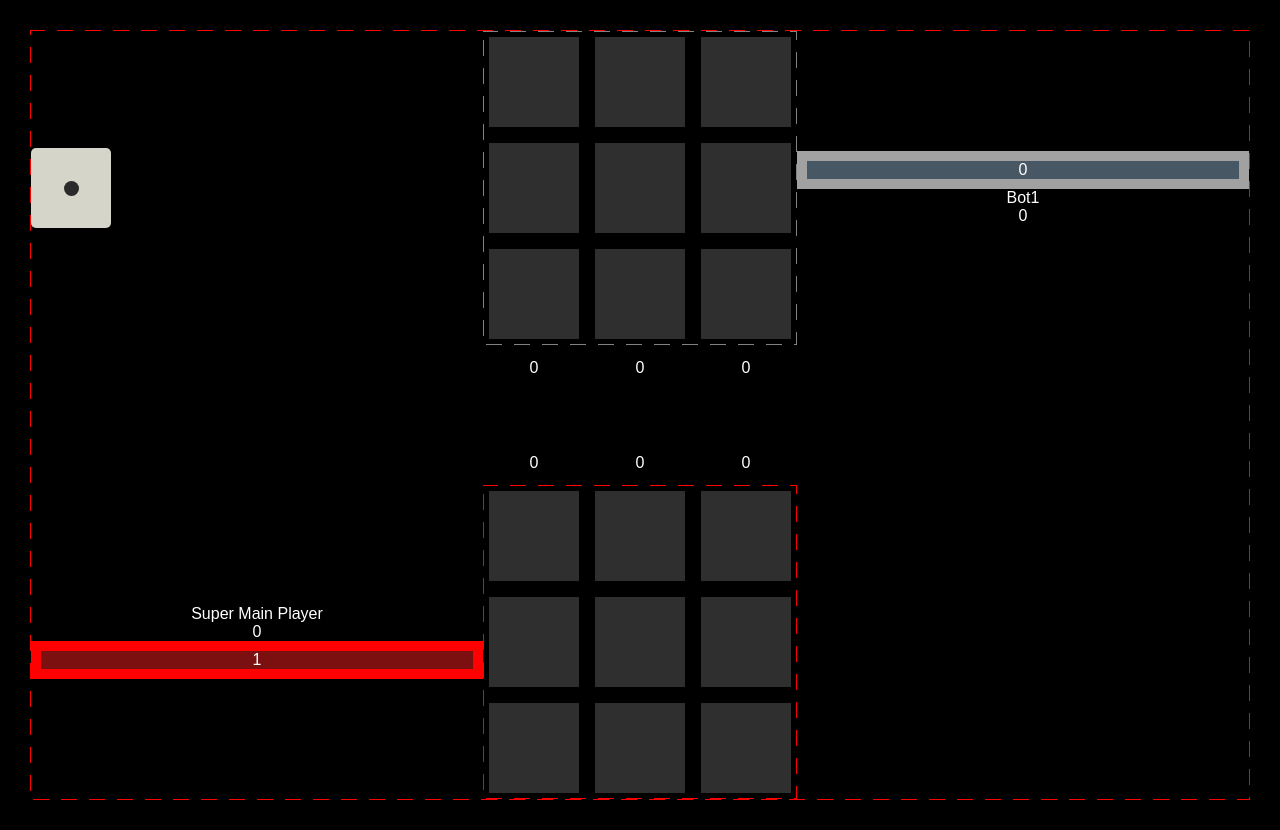
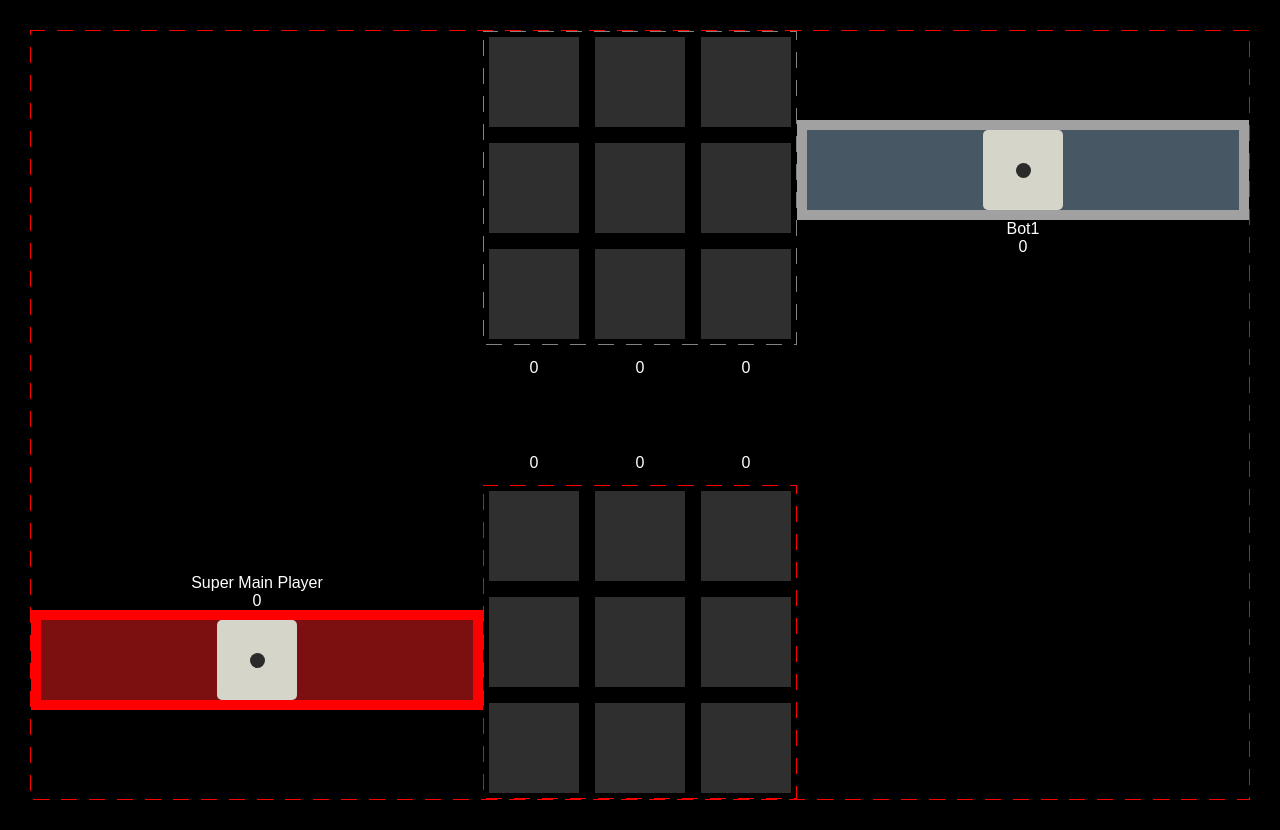
Before and after one commit to madanimatronic/knucklebones, a Next.js app: page / in a window 1280 px wide. Built offline with nearby package versions, Linux system fonts and the light colour scheme; a web font is replaced by a local one.

Commit message:
feat: implement Dice usage

```diff
--- a/src/components/Dice/index.tsx
+++ b/src/components/Dice/index.tsx
@@ -45,11 +45,13 @@ interface DiceProps {
   // От 1 до 6 вкл.
   value: number;
   className?: string;
+  debugMode?: boolean;
 }
 
 export const Dice: FC<DiceProps> = ({
   value,
   className: additionalClassName,
+  debugMode = false,
 }) => {
   if (value < 1 || value > 6) {
     console.error(
@@ -71,5 +73,9 @@ export const Dice: FC<DiceProps> = ({
       />,
     );
   }
-  return <div className={clsx(s.dice, additionalClassName)}>{dots}</div>;
+  return (
+    <div className={clsx(s.dice, additionalClassName)}>
+      {debugMode ? <p style={{ color: 'black' }}>{value}</p> : dots}
+    </div>
+  );
 };
--- a/src/components/PlayerField/PlayerField.module.scss
+++ b/src/components/PlayerField/PlayerField.module.scss
@@ -61,13 +61,12 @@
   top: calc(-1 * 0.75 * var(--square-size));
 }
 
-// Для тестов (TODO: заменить игральным кубиком и убрать)
-.testDouble {
-  color: rgb(212, 224, 42);
+.double {
+  background-color: rgb(212, 224, 42);
 }
-// Для тестов (TODO: заменить игральным кубиком и убрать)
-.testTriple {
-  color: rgb(30, 186, 224);
+
+.triple {
+  background-color: rgb(30, 186, 224);
 }
 
 // Класс для главного ирока. Выделяет его интерфейс
--- a/src/components/PlayerField/index.tsx
+++ b/src/components/PlayerField/index.tsx
@@ -1,6 +1,7 @@
 import clsx from 'clsx';
 import { nanoid } from 'nanoid';
 import { FC, MouseEvent } from 'react';
+import { Dice } from '../Dice';
 import s from './PlayerField.module.scss';
 
 interface PlayerFieldProps {
@@ -87,16 +88,13 @@ export const PlayerField: FC<PlayerFieldProps> = ({
           {column.map((value, squareIndex) =>
             value !== null ? (
               <div key={nanoid()} className={s.square}>
-                <p
+                <Dice
                   className={clsx({
-                    [s.testDouble]:
-                      fieldDuplications[colIndex][squareIndex] === 2,
-                    [s.testTriple]:
-                      fieldDuplications[colIndex][squareIndex] === 3,
+                    [s.double]: fieldDuplications[colIndex][squareIndex] === 2,
+                    [s.triple]: fieldDuplications[colIndex][squareIndex] === 3,
                   })}
-                >
-                  {value}
-                </p>
+                  value={value}
+                />
               </div>
             ) : (
               <div key={nanoid()} className={s.square}></div>
--- a/src/components/PlayerWidgets/index.tsx
+++ b/src/components/PlayerWidgets/index.tsx
@@ -1,5 +1,6 @@
 import clsx from 'clsx';
 import { FC } from 'react';
+import { Dice } from '../Dice';
 import s from './PlayerWidgets.module.scss';
 
 interface PlayerWidgetsProps {
@@ -31,7 +32,7 @@ export const PlayerWidgets: FC<PlayerWidgetsProps> = ({
         {playerPoints}
       </p>
       <div className={clsx(s.board, { [s.mainPlayer]: isMainPlayer })}>
-        {diceValue}
+        <Dice value={diceValue} />
       </div>
     </div>
   );
--- a/src/pages/index.tsx
+++ b/src/pages/index.tsx
@@ -1,4 +1,3 @@
-import { Dice } from '@/components/Dice';
 import { PlayerField } from '@/components/PlayerField';
 import { PlayerWidgets } from '@/components/PlayerWidgets';
 import { Seo } from '@/components/Seo';
@@ -15,6 +14,8 @@ import { useEffect, useMemo, useState } from 'react';
 // TODO: не забыть про подсчёт очков в колонках и увеличении очков
 // при комбинациях кубиков
 
+// TODO: пройти по всем файлам стилей и вынести цвета в константы
+// TODO: переписать README
 export default function Home() {
   const test = [
     [1, 2, 3],
@@ -78,7 +79,6 @@ export default function Home() {
       />
       <div className={s.page}>
         <main className={s.main}>
-          <Dice value={diceState} />
           <PlayerWidgets
             className={s.playerWidgets}
             playerName={playerState.name}
@@ -156,7 +156,7 @@ export default function Home() {
             className={s.botWidgets}
             playerName={botState.name}
             playerPoints={game.calculatePlayerPoints(botState)}
-            diceValue={0}
+            diceValue={1}
           />
         </main>
       </div>
```
